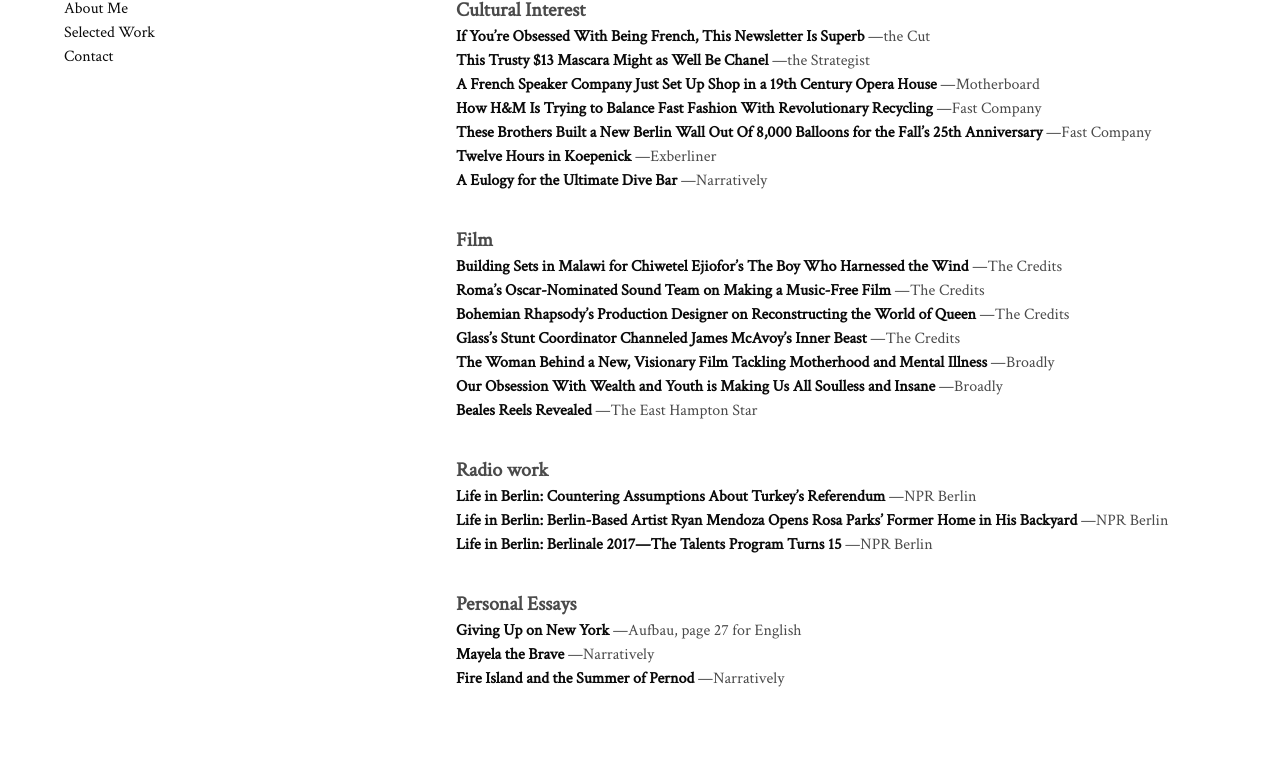
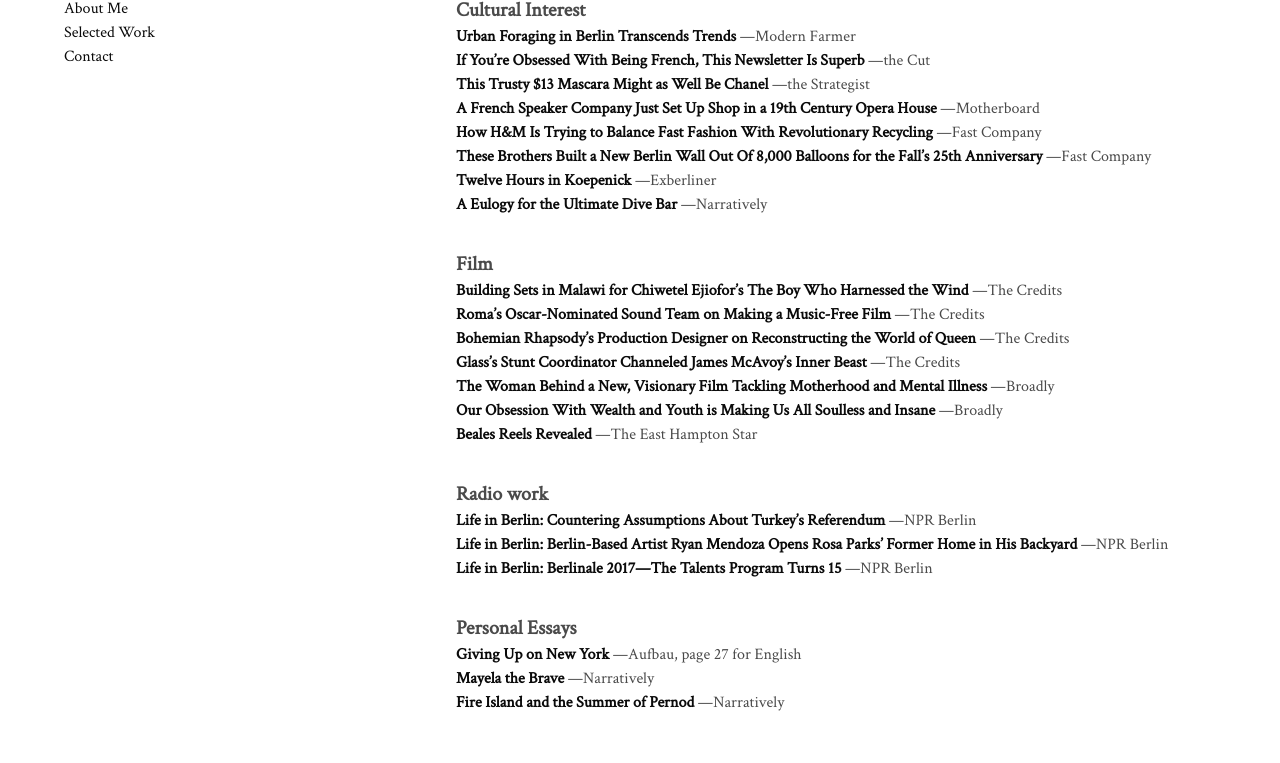
Before and after one commit to russellmorgan/writers-blog, a website: page work.html in a window 1280 px wide. Shown: the part 99-862 px from the top of the page. Before the commit the page ends 838 px from the top, so only its background shows below. Drawn offline with Linux system fonts and the light colour scheme.

Commit message:
Added new article for work

```diff
--- a/work.html
+++ b/work.html
@@ -28,6 +28,21 @@
               <h3 class="is-size-5 has-text-weight-semibold">
                 Cultural Interest
               </h3>
+              <!-- Start of a portfolio entry -->
+              <p>
+                <strong>
+                  <!-- Link and title of article -->
+                  <a
+                    target="_blank"
+                    href="
+                    https://modernfarmer.com/2019/05/rooted-in-a-history-of-world-war-ii-refugees-urban-foraging-in-berlin-transcends-trends/"
+                    >Urban Foraging in Berlin Transcends Trends</a
+                  ></strong
+                >
+                <!-- Publication name (make sure you use &mdash; before the publication -->
+                &mdash;Modern Farmer
+              </p>
+              <!-- End of a portfolio entry -->
               <!-- Start of a portfolio entry -->
               <p>
                 <strong>
```
